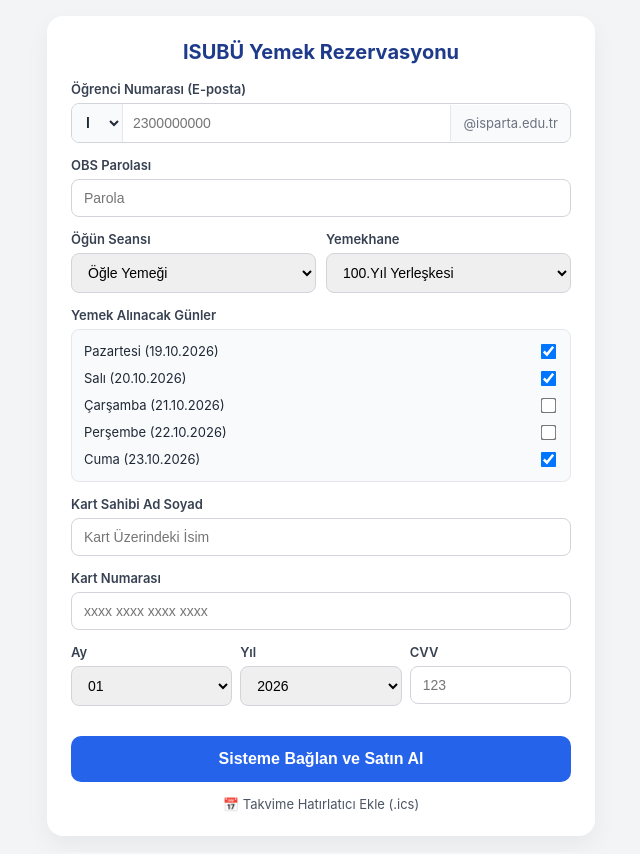
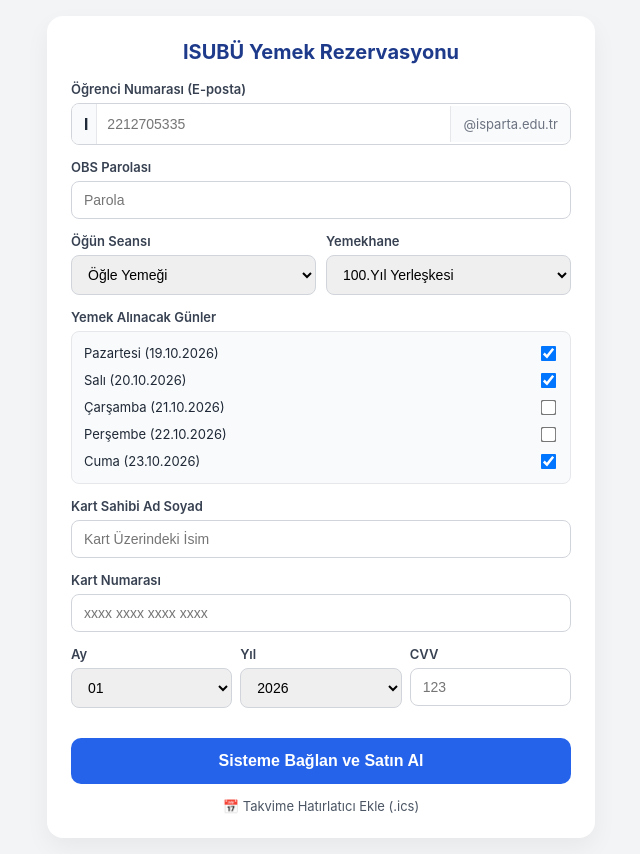
Before and after one commit to aaayyuob/isubu-yemek-bot, a Flask app: page / in a window 1280 px wide. Shown: the whole page, without its empty margins (319-959 px from the left). Before the commit the page ends 811 px from the top, so only its background shows below. Run offline with Flask 3, Linux system fonts and the light colour scheme.

Commit message:
Update index.html

```diff
--- a/templates/index.html
+++ b/templates/index.html
@@ -12,7 +12,7 @@
     label { display: block; font-weight: 600; font-size: 13px; margin-bottom: 6px; color: #374151; }
     input[type="text"], input[type="password"], select { width: 100%; padding: 10px 12px; border: 1px solid #d1d5db; border-radius: 8px; box-sizing: border-box; font-size: 14px; }
 
-    /* تصميم حقل البريد مع قائمة البادئة */
+    /* تصميم حقل البريد التلقائي */
     .email-input-group {
       display: flex;
       align-items: center;
@@ -21,17 +21,13 @@
       overflow: hidden;
       background: white;
     }
-    .email-prefix-select {
-      width: auto !important;
-      padding: 10px 8px 10px 10px !important;
-      background: #f9fafb !important;
-      border: none !important;
-      border-right: 1px solid #e5e7eb !important;
-      border-radius: 0 !important;
+    .email-prefix {
+      padding: 10px 8px 10px 12px;
+      background: #f9fafb;
       font-weight: bold;
       color: #1f2937;
-      cursor: pointer;
-      outline: none;
+      border-right: 1px solid #e5e7eb;
+      user-select: none;
     }
     .email-suffix {
       padding: 10px 12px;
@@ -40,7 +36,6 @@
       border-left: 1px solid #e5e7eb;
       font-size: 13px;
       user-select: none;
-      white-space: nowrap;
     }
     .email-input-group input {
       border: none;
@@ -70,12 +65,8 @@
       <div class="form-group">
         <label>Öğrenci Numarası (E-posta)</label>
         <div class="email-input-group">
-          <select name="prefix" class="email-prefix-select">
-            <option value="l" selected>l</option>
-            <option value="yl">yl</option>
-            <option value="d">d</option>
-          </select>
-          <input type="text" name="student_id" placeholder="2300000000" pattern="[0-9]+" inputmode="numeric" required autofocus>
+          <span class="email-prefix">l</span>
+          <input type="text" name="student_id" placeholder="2212705335" pattern="[0-9]+" inputmode="numeric" required autofocus>
           <span class="email-suffix">@isparta.edu.tr</span>
         </div>
       </div>
```
